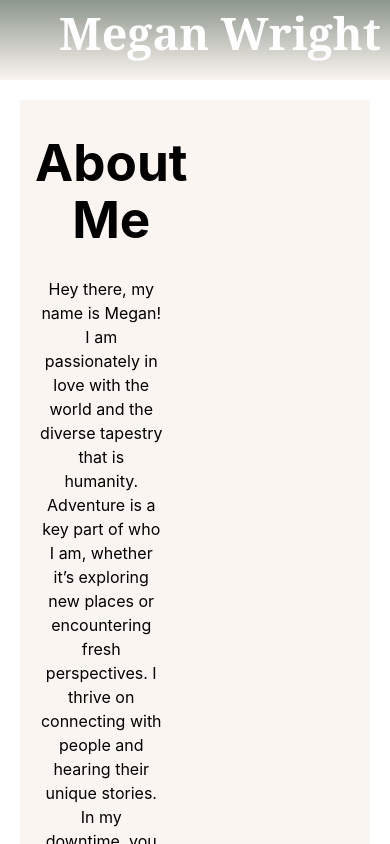
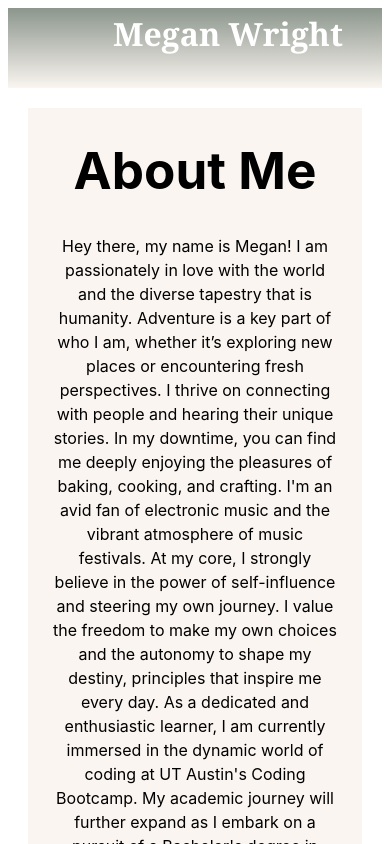
Before and after one commit to mmw18/reactPortfolio, a React (Vite) app: page /about-me in a window 390 px wide. Shown: the top 844 px of the page. Built offline with nearby package versions, Linux system fonts and the light colour scheme.

Commit message:
troubleshooting responsiveness

```diff
--- a/src/components/aboutMe/aboutMe.css
+++ b/src/components/aboutMe/aboutMe.css
@@ -35,5 +35,19 @@
 
   .about-me-container p {
     flex: 66%;
-    padding: 3%; /* Takes up two-thirds of the flex container */
+    padding: 3%;
   }
+  @media screen and (max-width: 768px) {
+    .about-me-container {
+        flex-direction: column;
+    }
+
+    .left, .about-me-photo {
+        flex: 100%; /* Each takes full width */
+        max-width: 100%; /* Ensures the photo fits within the container */
+    }
+
+    .left p {
+        margin-right: 0; /* Adjusts margin for smaller screens */
+    }
+}
--- a/src/components/header/header.css
+++ b/src/components/header/header.css
@@ -50,6 +50,9 @@ nav ul li:hover {
 }
 
 @media screen and (max-width: 768px) {
+    .overlay-title {
+        font-size: 2rem; /* Adjust as needed */
+    }
     .hamburger {
         display: block;
         position: relative;
--- a/src/components/home/home.css
+++ b/src/components/home/home.css
@@ -23,3 +23,8 @@
     align-items: start;
     justify-content: start;
 }
+@media screen and (max-width: 768px) {
+.welcome-message {
+    font-size: 10px;
+}
+}
--- a/src/index.css
+++ b/src/index.css
@@ -21,14 +21,6 @@ a {
 }
 a:hover {
   color: #808080;
-}
-
-body {
-  margin: 0;
-  /* display: flex;
-  place-items: center; */
-  /* min-width: 320px;
-  min-height: 100vh; */
 }
 
 h1 {
```
